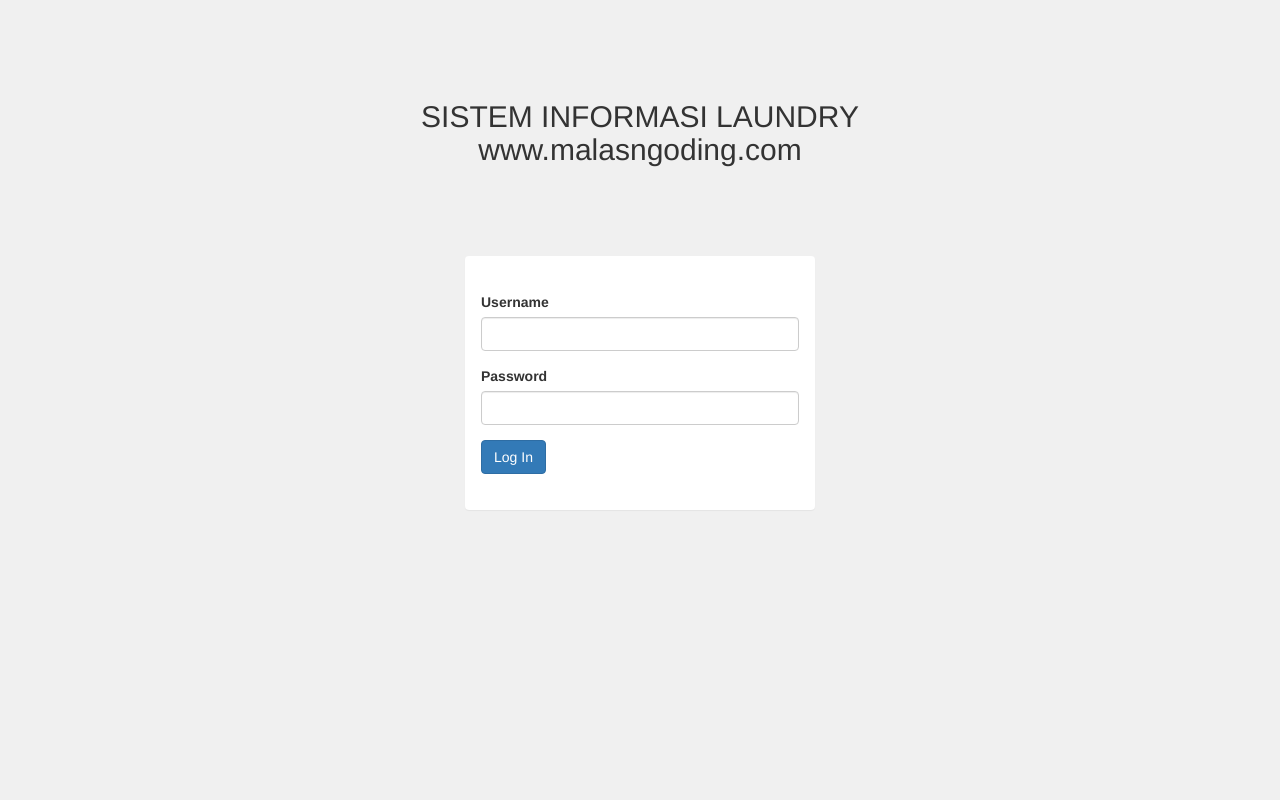
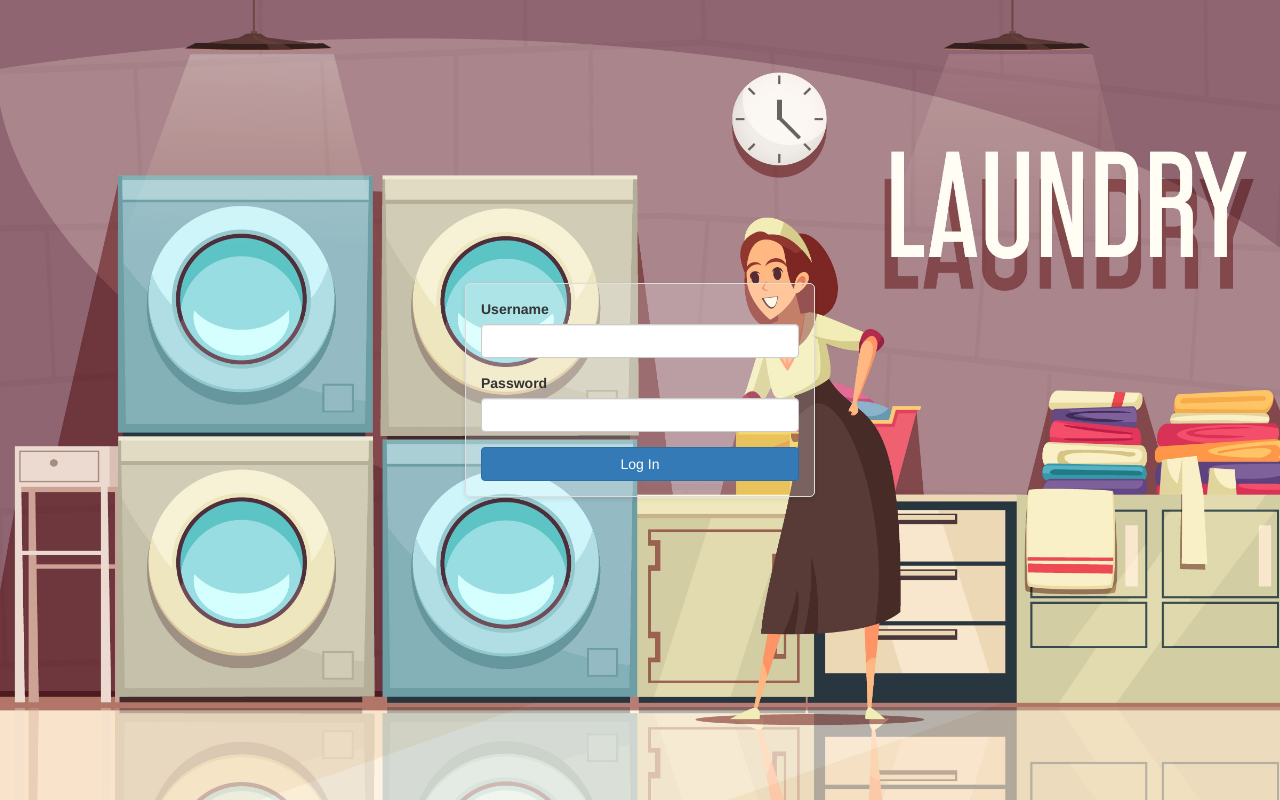
Before and after one commit to Iky2306/laundry, a PHP site: page /index.php in a window 1280 px wide. Run offline with PHP 8.4, Linux system fonts and the light colour scheme.

Commit message:
update file

```diff
--- a/index.php
+++ b/index.php
@@ -1,43 +1,49 @@
 <!DOCTYPE html>
 <html>
 <head>
-<title>Sistem Informasi Laundry Malas Ngoding -
-www.malasngoding.com</title>
+<title>Sistem Informasi Laundry</title>
 <link rel="stylesheet" type="text/css" href="assets/css/bootstrap.css">
 <script type="text/javascript" src="assets/js/jquery.js"></script>
 <script type="text/javascript" src="assets/js/bootstrap.js"></script>
+<style>
+    body {
+        background-image: url("assets/img/bg-laundry.jpg");
+        background-size: cover;
+        background-position: center;
+        display: flex;
+        justify-content: center;
+        align-items: center;
+        height: 100vh;
+        margin: 0;
+    }
+    .panel {
+        background-color: rgba(255, 255, 255, 0.2); /* Semi-transparent white */
+    }
+    .panel {
+        box-shadow: 0 2px 5px rgba(0,0,0,0.1);
+        border-radius: 5px;
+    }
+    .form-control {
+        margin-bottom: 10px;
+    }
+</style>
 </head>
-<body style="background: #f0f0f0">
-<br/>
-<br/>
-<br/>
-<br/>
-<center>
-<h2>SISTEM INFORMASI LAUNDRY <br/> www.malasngoding.com</h2>
-</center>
-<br/>
-<br/>
-<br/>
-<br/>
+<body>
 <div class="container">
     <div class="col-md-4 col-md-offset-4">
         <?php
         if(isset($_GET['pesan'])){
             if($_GET['pesan'] == "gagal"){
-echo "<div class='alert alert-danger'>Login
-gagal! username dan password salah!</div>";
-}else if($_GET['pesan'] == "logout"){
-echo "<div class='alert alert-info'>Anda telah
-berhasil logout</div>";
-}else if($_GET['pesan'] == "belum_login"){
-echo "<div class='alert alert-danger'>Anda
-harus login untuk mengakses halaman admin</div>";
+                echo "<div class='alert alert-danger'>Login gagal! username dan password salah!</div>";
+            } else if($_GET['pesan'] == "logout"){
+                echo "<div class='alert alert-info'>Anda telah berhasil logout</div>";
+            } else if($_GET['pesan'] == "belum_login"){
+                echo "<div class='alert alert-danger'>Anda harus login untuk mengakses halaman admin</div>";
             }
         }
         ?>
         <form action="login.php" method="post">
-<div class="panel">
-<br/>
+            <div class="panel panel-default">
                 <div class="panel-body">
                     <div class="form-group">
                         <label>Username</label>
@@ -47,9 +53,8 @@ harus login untuk mengakses halaman admin</div>";
                         <label>Password</label>
                         <input type="password" class="form-control" name="password">
                     </div>
-<input type="submit" class="btn btn-primary" value="Log In">
+                    <input type="submit" class="btn btn-primary btn-block" value="Log In">
                 </div>
-<br/>
             </div>
         </form>
     </div>
```
Also changed, not shown: admin/header.php (+5 -6 lines), assets/img/bg-laundry.jpg (added). Lines whose indentation alone changed are shown as unchanged.
